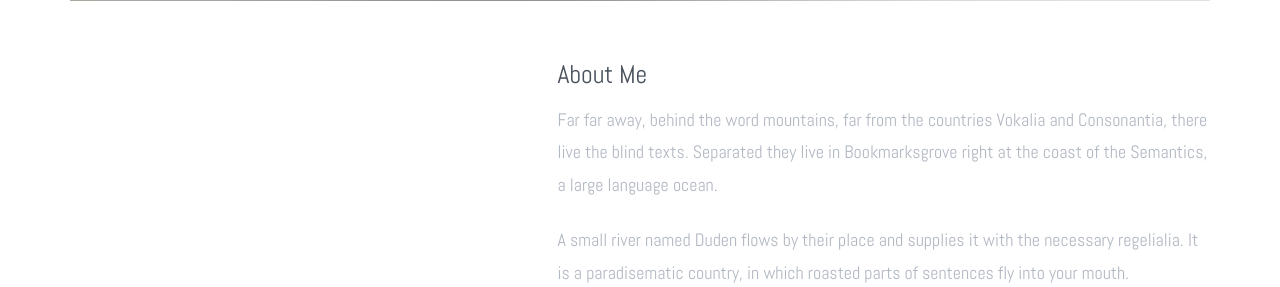
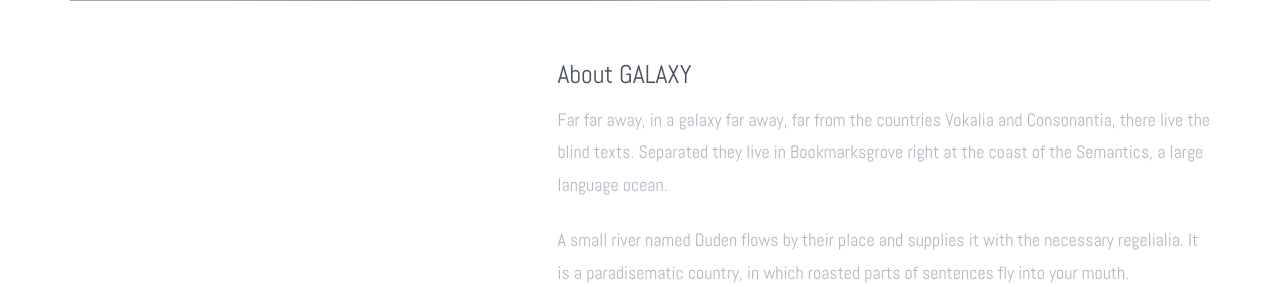
Before and after one commit to Billyglitch/beginner, a Django app: page /about.html in a window 1280 px wide. Shown: the part 997-1284 px from the top of the page. Run offline with Django 3.2, Linux system fonts and the light colour scheme; some libraries are stand-ins or nearby versions; some web fonts are replaced.

Commit message:
Tweaked title

```diff
--- a/website/templates/about.html
+++ b/website/templates/about.html
@@ -12,8 +12,8 @@
       </div>
       <div class="row">
         <div class="col-md-7 col-md-push-5">
-          <h2>About Me</h2>
-          <p>Far far away, behind the word mountains, far from the countries Vokalia and Consonantia, there live the blind texts. Separated they live in Bookmarksgrove right at the coast of the Semantics, a large language ocean.</p>
+          <h2>About GALAXY</h2>
+          <p>Far far away, in a galaxy far away, far from the countries Vokalia and Consonantia, there live the blind texts. Separated they live in Bookmarksgrove right at the coast of the Semantics, a large language ocean.</p>
           <p>A small river named Duden flows by their place and supplies it with the necessary regelialia. It is a paradisematic country, in which roasted parts of sentences fly into your mouth.</p>
           <p>Even the all-powerful Pointing has no control about the blind texts it is an almost unorthographic life One day however a small line of blind text by the name of Lorem Ipsum decided to leave for the far World of Grammar.</p>
         </div>
```
